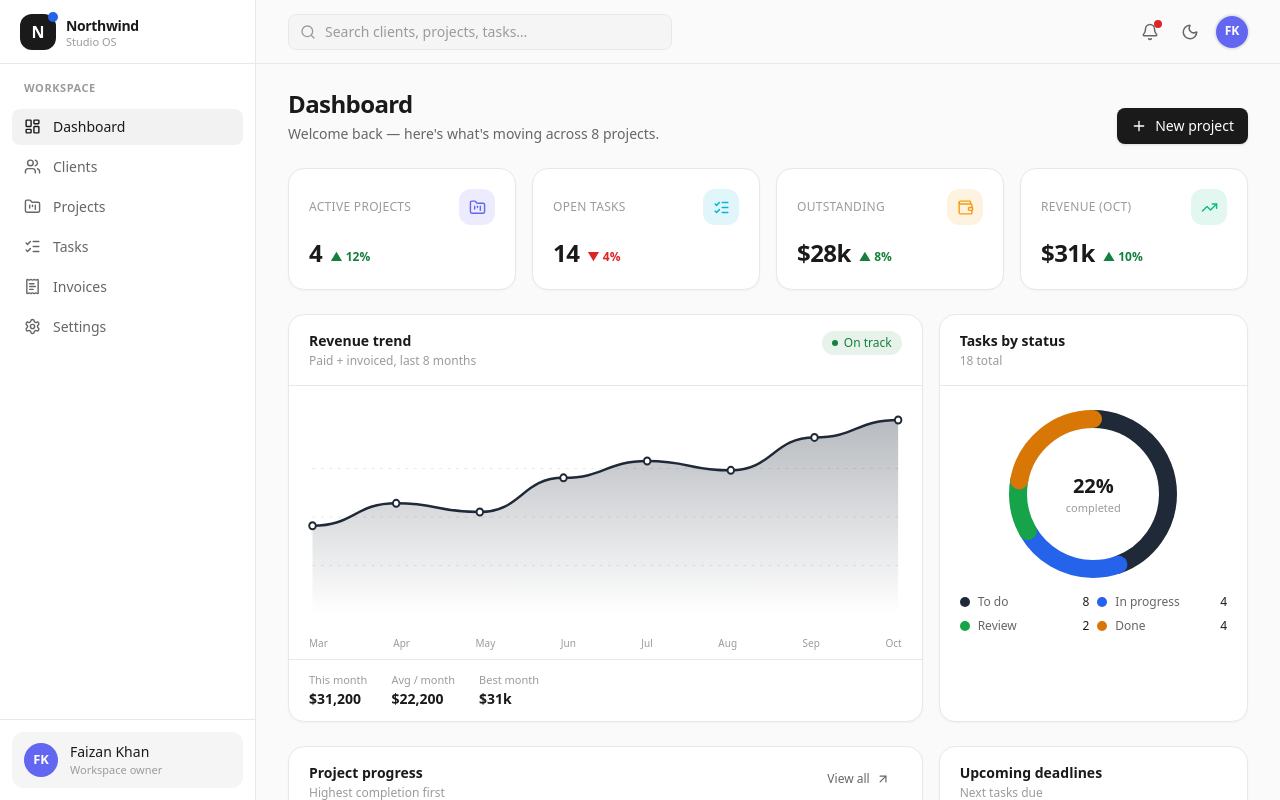
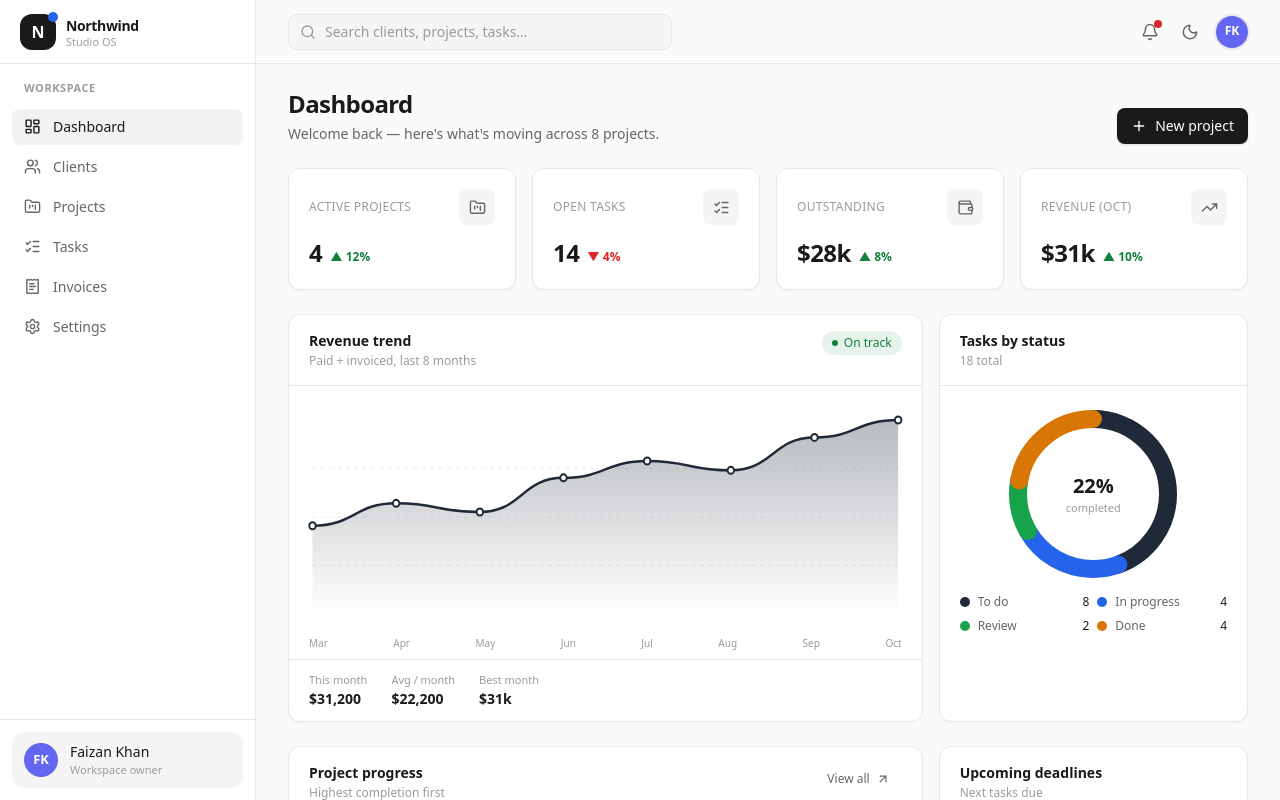
Before and after one commit to Faizan-khan144/northwind, a React (Vite) app: page / in a window 1280 px wide. Shown: the top 800 px of the page. Built offline with nearby package versions, Linux system fonts and the light colour scheme.

Commit message:
style: neutral stat cards and flatter surfaces

```diff
--- a/src/components/ui.jsx
+++ b/src/components/ui.jsx
@@ -108,7 +108,7 @@ export function IconButton({ className = '', label, children, ...props }) {
 
 export function Card({ className = '', children, as: Tag = 'div', ...props }) {
   return (
-    <Tag className={cn('rounded-2xl border border-line bg-surface shadow-card', className)} {...props}>
+    <Tag className={cn('rounded-xl border border-line bg-surface shadow-card', className)} {...props}>
       {children}
     </Tag>
   )
@@ -126,15 +126,14 @@ export function CardHeader({ title, subtitle, action, className = '' }) {
   )
 }
 
-export function StatCard({ label, value, delta, icon: Icon, accent = 'indigo' }) {
-  const color = ACCENTS[accent] ?? ACCENTS.indigo
+export function StatCard({ label, value, delta, icon: Icon }) {
   const up = typeof delta === 'number' ? delta >= 0 : null
   return (
     <Card className="p-5">
       <div className="flex items-center justify-between">
         <span className="text-xs font-medium tracking-wide text-faint uppercase">{label}</span>
         {Icon && (
-          <span className="inline-flex h-9 w-9 items-center justify-center rounded-xl" style={{ backgroundColor: `${color}1f`, color }}>
+          <span className="inline-flex h-9 w-9 items-center justify-center rounded-lg bg-surface-2 text-muted">
             <Icon size={17} />
           </span>
         )}
@@ -182,7 +181,7 @@ export function Modal({ open, onClose, title, description, children, footer, wid
   return (
     <div className="fixed inset-0 z-50 flex items-start justify-center overflow-y-auto p-4 sm:items-center">
       <div className="fixed inset-0 bg-black/50 backdrop-blur-sm" onClick={onClose} />
-      <div className={cn('animate-scale relative z-10 w-full rounded-2xl border border-line bg-surface shadow-pop', width)}>
+      <div className={cn('animate-scale relative z-10 w-full rounded-xl border border-line bg-surface shadow-pop', width)}>
         <div className="flex items-start justify-between gap-4 border-b border-line px-5 py-4">
           <div>
             <h2 className="text-base font-semibold text-fg">{title}</h2>
@@ -233,7 +232,7 @@ export function EmptyState({ icon: Icon, title, description, action }) {
   return (
     <div className="flex flex-col items-center justify-center gap-3 px-6 py-16 text-center">
       {Icon && (
-        <span className="inline-flex h-12 w-12 items-center justify-center rounded-2xl bg-surface-3 text-faint">
+        <span className="inline-flex h-12 w-12 items-center justify-center rounded-xl bg-surface-3 text-faint">
           <Icon size={22} />
         </span>
       )}
```
